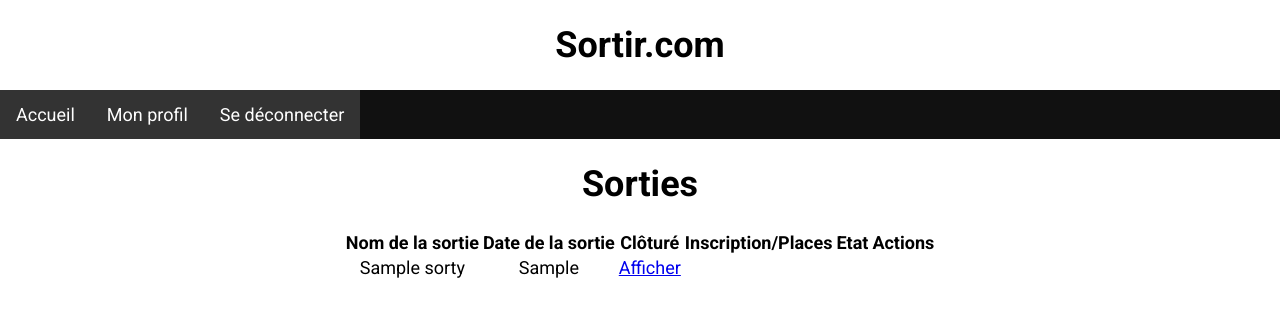
After one commit to sphyni/projet_symfony_groupe1, a Symfony app: template templates/acceuil/index.html.twig in a window 1280 px wide. The commit adds this page. Shown: the top 317 px of the page. Run offline with Twig, Linux system fonts and the light colour scheme; the template is opened without the code that fills it: most values are stand-ins (such as "Sample title", 1, 10 or a date in 2020); some libraries are stand-ins or nearby versions.

Commit message:
creation de la page accueil et du tableau

```diff
--- a/src/Controller/SortiesController.php
+++ b/src/Controller/SortiesController.php
@@ -70,7 +70,7 @@ class SortiesController extends AbstractController
     }
     /**
      * @Route("/accueil", name="accueil")
-     */
+
     public function createSearch(Request $request, EntityManagerInterface $entityManager): Response{
         $sortie = new Sortie;
 
@@ -87,7 +87,7 @@ class SortiesController extends AbstractController
             'search_Form' => $searchForm->createView()
         ]);
 
-    }
+    } */
 
     /**
      * @Route("/accueil", name="accueil")
--- a/src/Repository/SortieRepository.php
+++ b/src/Repository/SortieRepository.php
@@ -31,6 +31,8 @@ class SortieRepository extends ServiceEntityRepository
             ->getQuery();
 
     }
+
+
     // /**
     //  * @return Sortie[] Returns an array of Sortie objects
     //  */
--- /dev/null
+++ b/templates/acceuil/index.html.twig
@@ -0,0 +1,37 @@
+{% extends 'layout.html.twig' %}
+{% block title %}
+<title>Accueil!</title>
+{% endblock %}
+
+{% block main %}
+
+
+    <div class="accueil">
+        <h1>Sorties</h1>
+        {% for sortie in sorties %}
+            <table>
+                <thead>
+                <tr>
+                    <th>Nom de la sortie</th>
+                    <th>Date de la sortie</th>
+                    <th>Clôturé</th>
+                    <th>Inscription/Places</th>
+                    <th>Etat</th>
+                    <th>Actions</th>
+                </tr>
+                </thead>
+                <tbody>
+                <td>{{ sortie.getNom() }}</td>
+
+
+                <td>{{ sortie.getNbInscriptionsMax() }}</td>
+
+                <td><a href="#">Afficher</a></td>
+                </tbody>
+            </table>
+
+
+
+    {% endfor %}
+</div>
+{% endblock %}
```
Also changed, not shown: src/Controller/AcceuilController.php (added, +27 -0 lines), src/Form/CreateAccueilType.php (+3 -10 lines).
